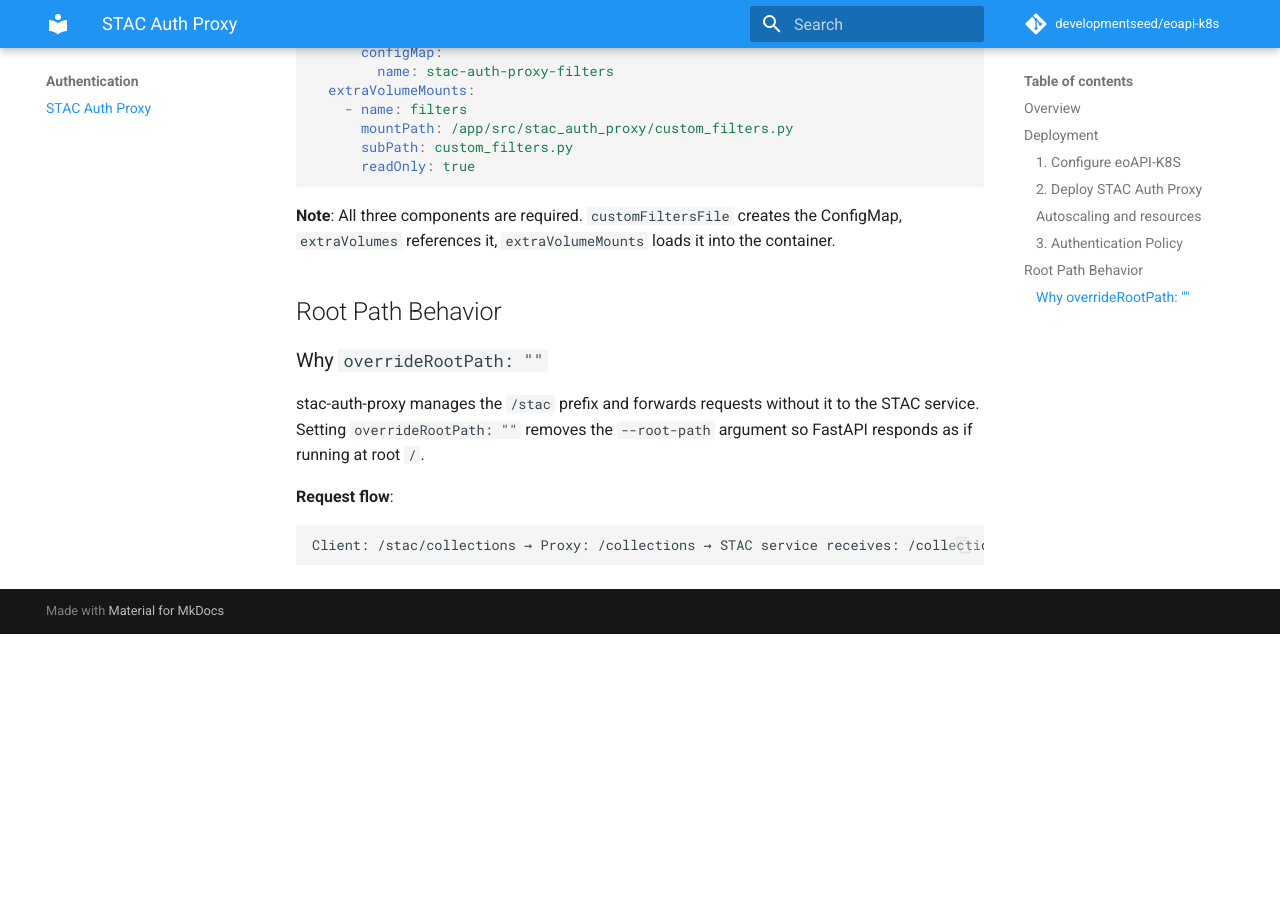
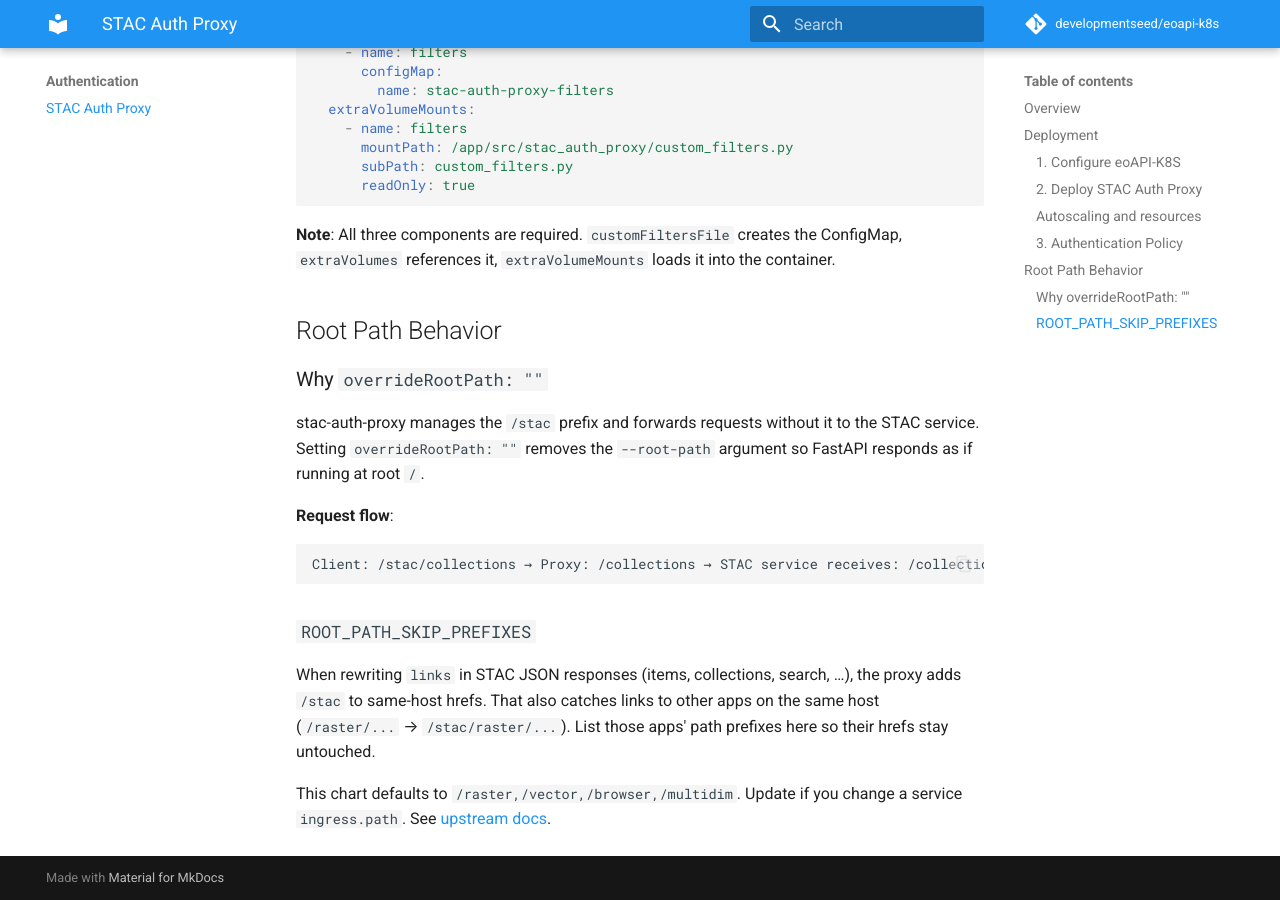
Before and after one commit to developmentseed/eoapi-k8s, an MkDocs documentation site: the page built from docs/stac-auth-proxy.md, in a window 1280 px wide and 900 px high, scrolled down 2278 px. Built offline with MkDocs 1.6.1 and Material for MkDocs 9.7.7, drawn with Linux system fonts in a browser that asks for light colours; comment, search, counter and statistics services are not loaded; before the commit the page ends 2912 px from its top, so only the background shows below that; some of the changed text lies outside the part shown.

Commit message:
chore(docs): introduce stac-auth-proxy ROOT_PATH_SKIP_PREFIXES. (#587)

````diff
--- a/docs/stac-auth-proxy.md
+++ b/docs/stac-auth-proxy.md
@@ -50,6 +50,7 @@ stac-auth-proxy:
     OIDC_DISCOVERY_INTERNAL_URL: "https://your-auth-provider.com/.well-known/openid-configuration"
     ALLOWED_JWT_AUDIENCES: "https://your-api-audience.com"  # Recommended: should match the audience configured in your identity provider for this API.
     ROOT_PATH: "/stac"
+    ROOT_PATH_SKIP_PREFIXES: "/raster,/vector,/browser,/multidim"
 ```
 
 For complete configuration options, see the [stac-auth-proxy configuration documentation](https://developmentseed.org/stac-auth-proxy/user-guide/configuration).
@@ -132,3 +133,9 @@ stac-auth-proxy manages the `/stac` prefix and forwards requests without it to t
 ```
 Client: /stac/collections → Proxy: /collections → STAC service receives: /collections
 ```
+
+### `ROOT_PATH_SKIP_PREFIXES`
+
+When rewriting `links` in STAC JSON responses (items, collections, search, …), the proxy adds `/stac` to same-host hrefs. That also catches links to other apps on the same host (`/raster/...` → `/stac/raster/...`). List those apps' path prefixes here so their hrefs stay untouched.
+
+This chart defaults to `/raster,/vector,/browser,/multidim`. Update if you change a service `ingress.path`. See [upstream docs](https://developmentseed.org/stac-auth-proxy/user-guide/configuration/#root_path_skip_prefixes).
````
Also changed, not shown: 2 other files.
